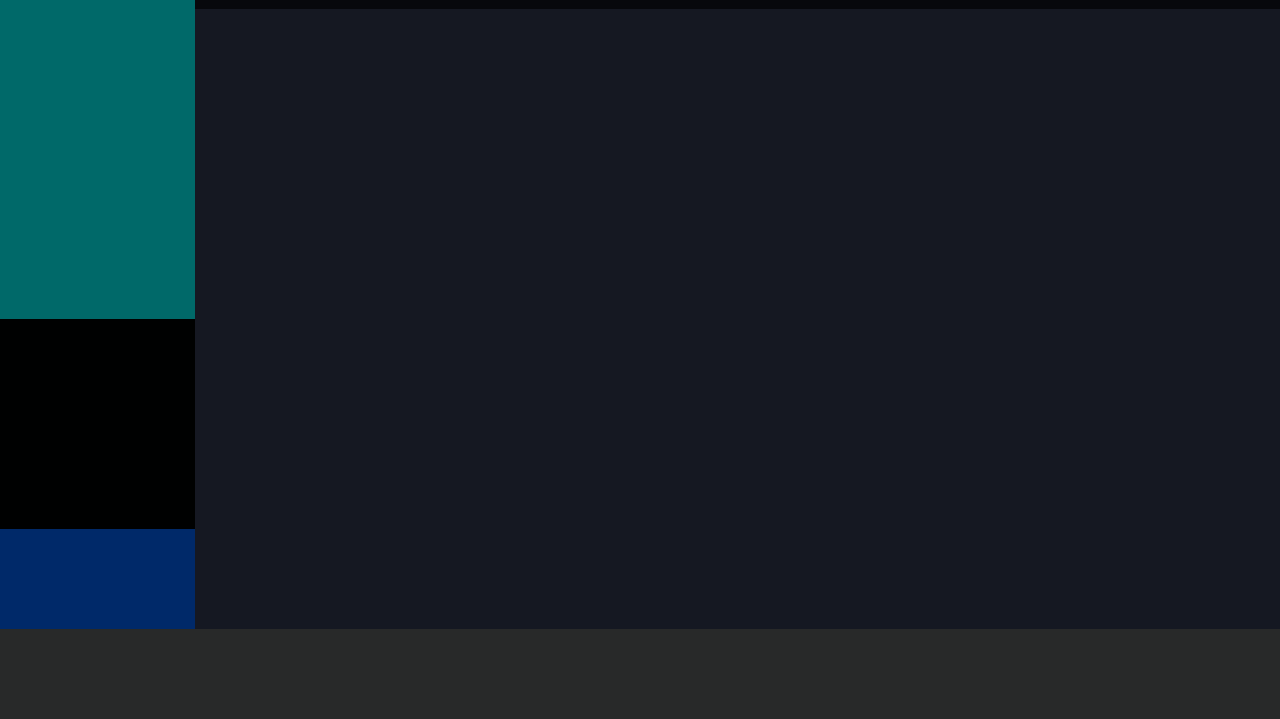
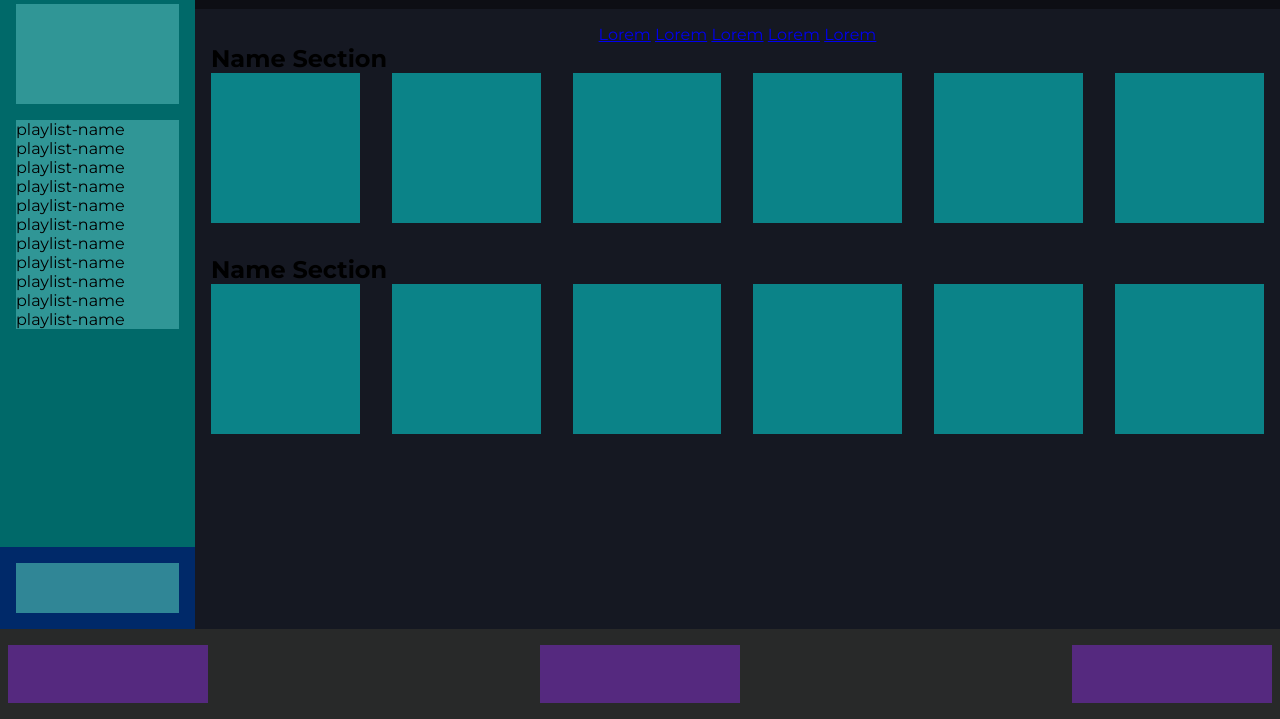
Before and after one commit to lucafranzoi98/html-css-spotifyweb, a plain HTML site: page index.html in a window 1280 px wide. Shown: the part 81-800 px from the top of the page. Drawn offline with Linux system fonts and the light colour scheme.

Commit message:
complete responsive structure

```diff
--- a/assets/css/style.css
+++ b/assets/css/style.css
@@ -6,12 +6,55 @@
 
 .debug .sidebar-up{
     background-color: rgba(0, 255, 255, 0.407);
-    height: 400px;
+    padding: 1rem;
+    height: 100%;
+}
+
+.debug .sidebar-menu{
+    height: 100px;
+    background-color: #42a6a6bd;
+    margin: 1rem 0;
+}
+
+.debug .sidebar-menu-xs{
+    height: 100px;
+    background-color: #a68f42bd;
+    margin: 1rem 0;
+    display: none;
+}
+
+.debug .sidebar-playlist{
+    background-color: #42a6a6bd;
+    overflow: auto;
+    /* height: calc(100vh - hfooter - hsidebar-down - hlogo - hsideabrmenu) */
 }
 
 .debug .sidebar-down{
     background-color: rgba(0, 98, 255, 0.407);
-    height: 100px;
+    padding: 1rem;
+}
+
+.debug .sidebar-user{
+    height: 50px;
+    background-color: #42a6a6bd;
+}
+
+.debug .sidebar-user-xs{
+    height: 50px;
+    background-color: #a68f42bd;
+    display: none;
+}
+
+.debug .card{
+    height: 150px;
+    background-color: rgba(0, 255, 255, 0.462);
+    margin-bottom: 2rem;
+}
+
+.debug footer > div{
+    background-color: rgba(137, 43, 226, 0.464);
+    height: 100%;
+    width: 200px;
 }
 
 /* #region utilities */
@@ -22,7 +65,7 @@
     --s-footer-color: #282929;
     --s-footer-height: 90px;
     --s-upgrade-bar-height: 90px;
-    --s-upgrade-bar-color: #000101a7;
+    --s-upgrade-bar-color: #00010167;
     --s-font-family: 'Montserrat', sans-serif;
 }
 
@@ -34,15 +77,38 @@ main{
     height: calc(100vh - var(--s-footer-height));
 }
 
+nav{
+    text-align: center;
+}
 
-footer{
-    height: var(--s-footer-height);
-    background-color: var(--s-footer-color);
+.row{
+    display: flex;
+    margin: 0 -1rem;
+    flex-wrap: wrap;
+}
+
+[class^="col-"]{
+    padding: 0 1rem;
+}
+
+.col-2{
+    width: calc(100% / 12 * 2);
 }
 
 .flex{
     display: flex;
 }
+
+footer{
+    height: var(--s-footer-height);
+    background-color: var(--s-footer-color);
+    position: relative;
+    z-index: 1000;
+    justify-content: space-between;
+    padding: 1rem 0.5rem;
+}
+
+
 /* #endregion utilities */
 
 /* #region main */
@@ -58,13 +124,19 @@ footer{
 
 }
 
-.sidebar-up{
-
+.logo-xs{
+    display: none;
 }
 
 .right-side{
     background-color: var(--s-right-side-color);
     width: 100%;
+}
+
+.principal{
+    overflow: auto;
+    padding: 1rem;
+    height: calc(100vh - var(--s-upgrade-bar-height) - var(--s-footer-height));
 }
 
 .upgrade-bar{
@@ -78,18 +150,55 @@ footer{
 
 /* #endregion footer */
 
-/* #region resp-m */
+/* #region resp-md */
+@media screen and (max-width: 878px){
+    .col-md-3{
+        width: calc(100% / 12 * 3);
+    }
+}
 
-/* #endregion resp-m */
+/* #endregion resp-md */
 
 /* #region resp-s */
-
+@media screen and (max-width: 639px){
+    .col-s-6{
+        width: 50%;
+    }
+}
 /* #endregion resp-s */
 
 /* #region resp-xs */
 @media screen and (max-width: 552px){
     .sidebar{
         width: 50px;
+    }
+
+    .logo{
+        display: none;
+    }
+
+    .logo-xs{
+        display: block;
+    }
+
+    .sidebar-menu{
+        display: none;
+    }
+
+    .debug .sidebar-menu-xs{
+        display: block;
+    }
+
+    .sidebar-playlist{
+        display: none;
+    }
+
+    .sidebar-user{
+        display: none;
+    }
+
+    .debug .sidebar-user-xs{
+        display: block;
     }
 }
 
@@ -100,5 +209,9 @@ footer{
     .upgrade-bar{
         display: none;
     }
+
+    .principal{
+        height: calc(100vh - var(--s-footer-height));
+    }
 }
 /* #endregion resp-height */
--- a/index.html
+++ b/index.html
@@ -15,9 +15,28 @@
     <main class="flex">
         <div class="sidebar flex">
             <div class="sidebar-up">
-
+                <img src="./assets/img/logo.svg" class="logo" alt="logo">
+                <img src="./assets/img/logo-small.svg"class="logo-xs"  alt="logo-small">
+                <div class="sidebar-menu">
+                </div>
+                <div class="sidebar-menu-xs"></div>
+                <div class="sidebar-playlist">
+                    <div>playlist-name</div>
+                    <div>playlist-name</div>
+                    <div>playlist-name</div>
+                    <div>playlist-name</div>
+                    <div>playlist-name</div>
+                    <div>playlist-name</div>
+                    <div>playlist-name</div>
+                    <div>playlist-name</div>
+                    <div>playlist-name</div>
+                    <div>playlist-name</div>
+                    <div>playlist-name</div>
+                </div>
             </div>
             <div class="sidebar-down">
+                <div class="sidebar-user"></div>
+                <div class="sidebar-user-xs"></div>
 
             </div>
         </div>
@@ -26,13 +45,71 @@
 
             </div>
             <div class="principal">
+                <nav>
+                    <a href="#">Lorem</a>
+                    <a href="#">Lorem</a>
+                    <a href="#">Lorem</a>
+                    <a href="#">Lorem</a>
+                    <a href="#">Lorem</a>
+                </nav>
 
+                <section>
+                    <h2>Name Section</h2>
+                    <div class="row">
+                        <div class="col-2 col-md-3 col-s-6">
+                            <div class="card"></div>
+                        </div>
+                        <div class="col-2 col-md-3 col-s-6">
+                            <div class="card"></div>
+                        </div>
+                        <div class="col-2 col-md-3 col-s-6">
+                            <div class="card"></div>
+                        </div>
+                        <div class="col-2 col-md-3 col-s-6">
+                            <div class="card"></div>
+                        </div>
+                        <div class="col-2 col-md-3 col-s-6">
+                            <div class="card"></div>
+                        </div>
+                        <div class="col-2 col-md-3 col-s-6">
+                            <div class="card"></div>
+                        </div>
+
+                    </div>
+                </section>
+
+                <section>
+                    <h2>Name Section</h2>
+                    <div class="row">
+                        <div class="col-2 col-md-3 col-s-6">
+                            <div class="card"></div>
+                        </div>
+                        <div class="col-2 col-md-3 col-s-6">
+                            <div class="card"></div>
+                        </div>
+                        <div class="col-2 col-md-3 col-s-6">
+                            <div class="card"></div>
+                        </div>
+                        <div class="col-2 col-md-3 col-s-6">
+                            <div class="card"></div>
+                        </div>
+                        <div class="col-2 col-md-3 col-s-6">
+                            <div class="card"></div>
+                        </div>
+                        <div class="col-2 col-md-3 col-s-6">
+                            <div class="card"></div>
+                        </div>
+
+                    </div>
+                </section>
             </div>
         </div>
     </main>
 
-    <footer>
-
+    <footer class="flex">
+        <div class="footer-left"></div>
+        <div class="center-footer"></div>
+        <div class="right-footer"></div>
     </footer>
 </body>
 </html>
```
